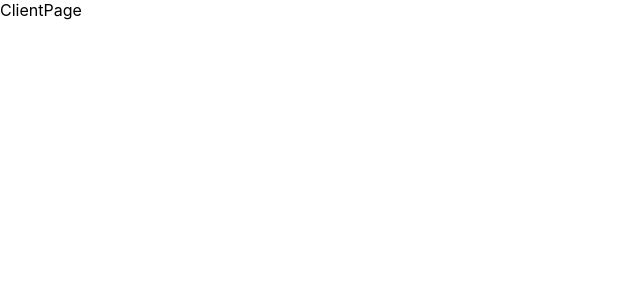
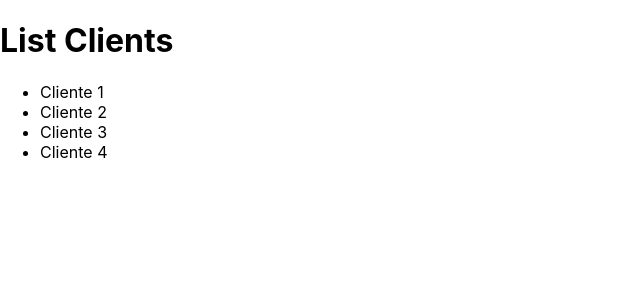
Before and after one commit to kervisvasquez1993/next-example, a Next.js app: page /clients in a window 1280 px wide. Shown: the top 300 px of the page, without its empty margins (0-640 px from the left). Built offline with nearby package versions, Linux system fonts and the light colour scheme.

Commit message:
feat: add rutas dynamicas

```diff
--- a/pages/clients/index.js
+++ b/pages/clients/index.js
@@ -1,9 +1,27 @@
-import React from 'react'
+import Link from "next/link";
+import React from "react";
 
 const ClientPage = () => {
-  return (
-    <div>ClientPage</div>
-  )
-}
+    const clients = [
+        { id: "cliente1", name: "Cliente 1" },
+        { id: "cliente2", name: "Cliente 2" },
+        { id: "cliente3", name: "Cliente 3" },
+        { id: "cliente4", name: "Cliente 4" },
+    ];
+    return (
+        <>
+            <h1>List Clients</h1>
+            <ul>
+                {clients.map((client) => (
+                    <li key={client.id}>
+                        <Link href={`/clients/${client.id}`} key={client.name}>
+                            {client.name}
+                        </Link>
+                    </li>
+                ))}
+            </ul>
+        </>
+    );
+};
 
-export default ClientPage
+export default ClientPage;
```
Also changed, not shown: pages/blog/[...slug].js (added, +9 -0 lines), pages/blog/index.js (added, +9 -0 lines), pages/index.js (+21 -1 lines).
